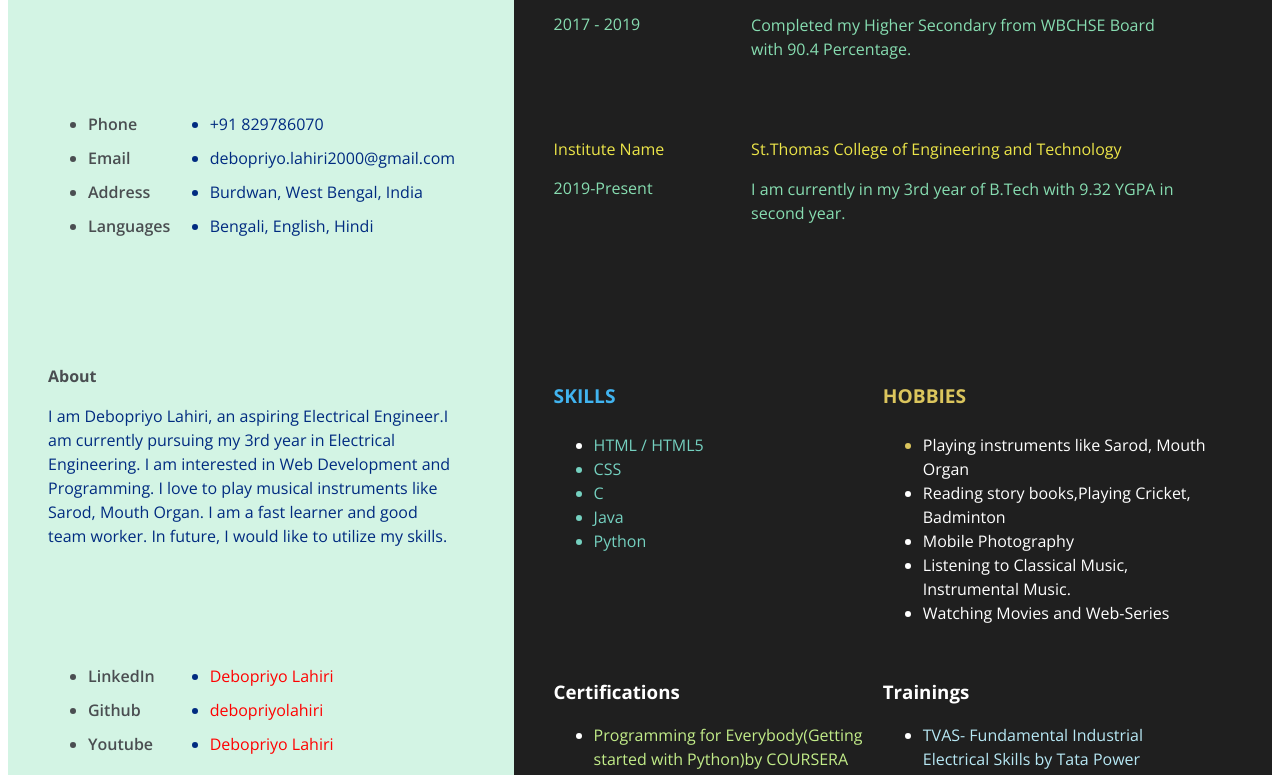
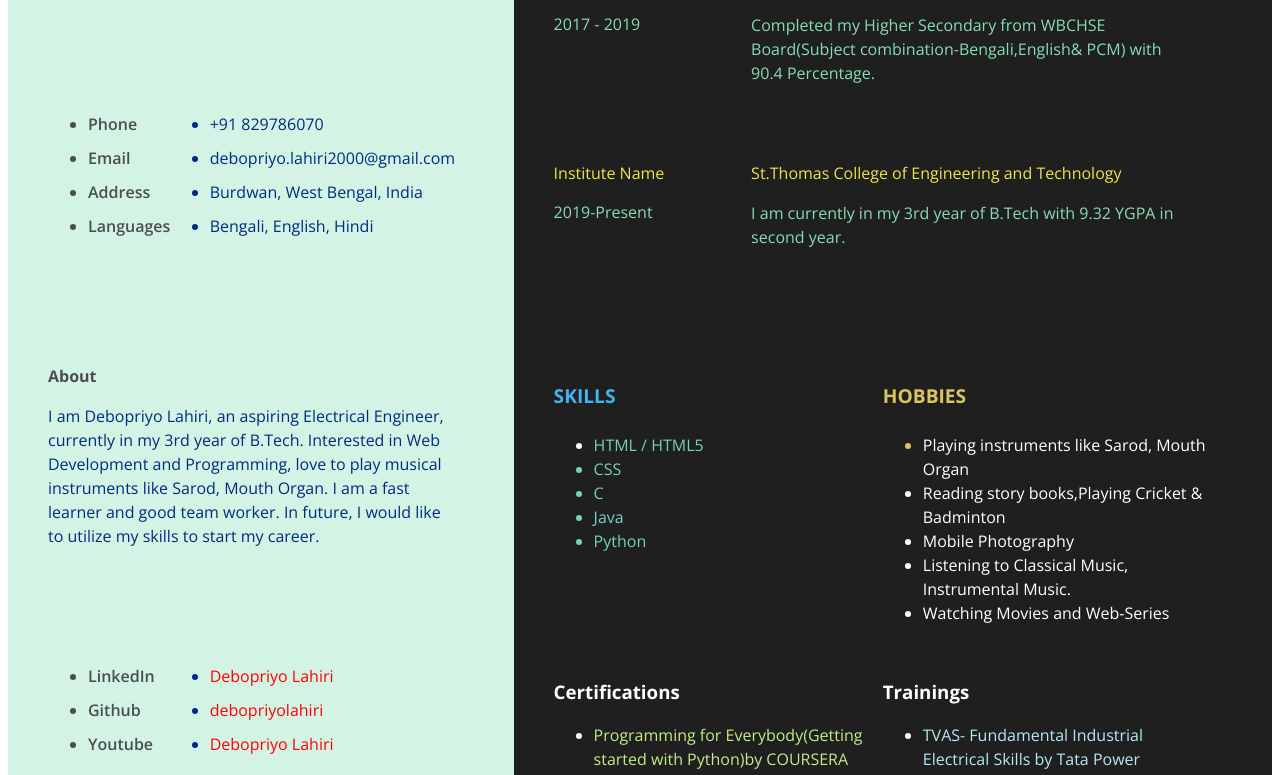
Before and after one commit to debopriyolahiri/resume, a plain HTML site: page index.html in a window 1280 px wide. Shown: the part 322-1097 px from the top of the page. Drawn offline with nearby package versions, Linux system fonts and the light colour scheme; files whose address does not match are found by name.

Commit message:
Update index.html

```diff
--- a/index.html
+++ b/index.html
@@ -51,7 +51,7 @@
           <p><span class="bold"><b>About</b></span></p>
           <p>
 
-            I am Debopriyo Lahiri, an aspiring Electrical Engineer.I am currently pursuing my 3rd year in Electrical Engineering. I am interested in Web Development and Programming. I love to play musical instruments like Sarod, Mouth Organ. I am a fast learner and good team worker. In future, I would like to utilize my skills. </p>
+            I am Debopriyo Lahiri, an aspiring Electrical Engineer, currently in my 3rd year of B.Tech. Interested in Web Development and Programming, love to play musical instruments like Sarod, Mouth Organ. I am a fast learner and good team worker. In future, I would like to utilize my skills to start my career. </p>
         </div>
         <div class="contact-social clearfix">
           <ul class="list-titles">
@@ -97,7 +97,7 @@
           <div class="job-wrapper clearfix">
             <div class="experience-title"> Burdwan Municipal High School.</div>
             <div class="company-description">
-              <p>Completed my Higher Secondary from WBCHSE Board with 90.4 Percentage.</p>
+              <p>Completed my Higher Secondary from WBCHSE Board(Subject combination-Bengali,English& PCM) with 90.4 Percentage.</p>
             </div>
           </div>
 
@@ -139,7 +139,7 @@
           <ul>
             <li><font color="white"</font> Playing instruments like Sarod, Mouth Organ</li>
 
-            <li>Reading story books,Playing Cricket, Badminton</li>
+            <li>Reading story books,Playing Cricket & Badminton</li>
 
             <li>Mobile Photography</li>
 
```
